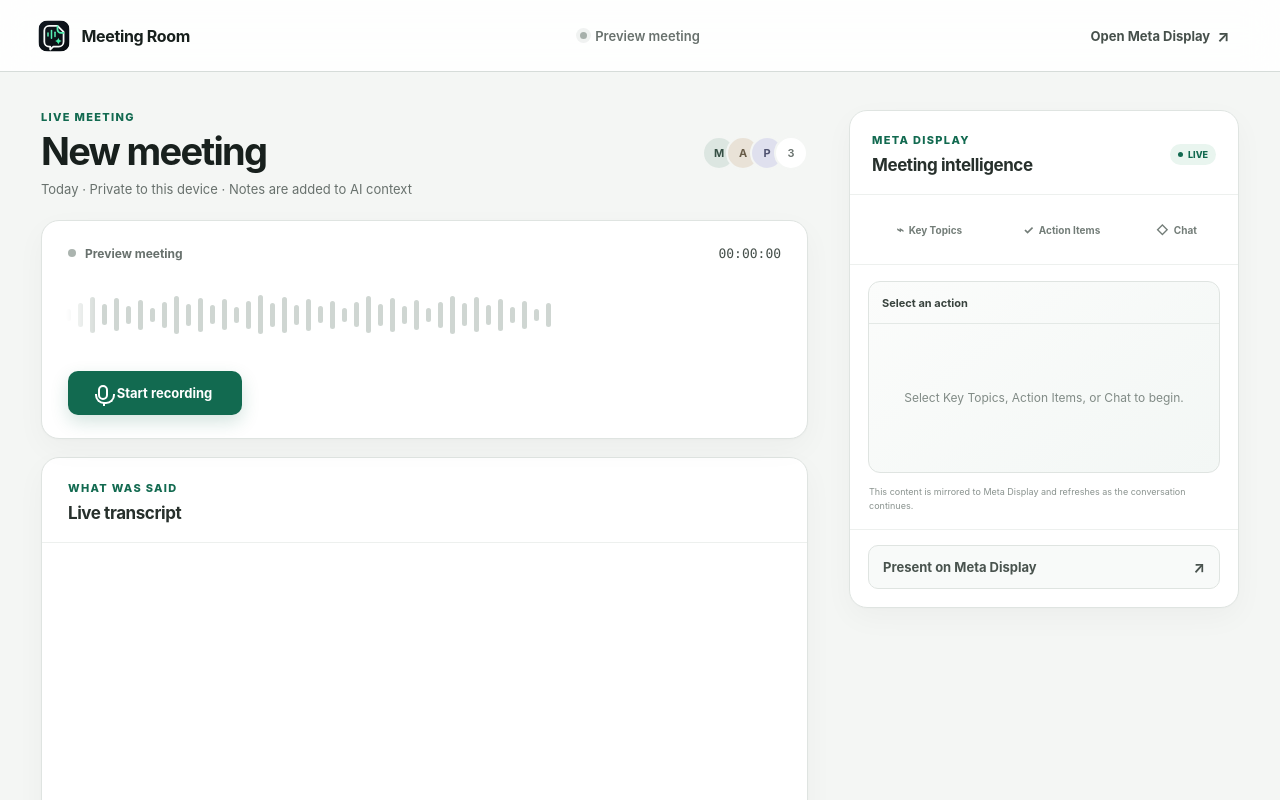
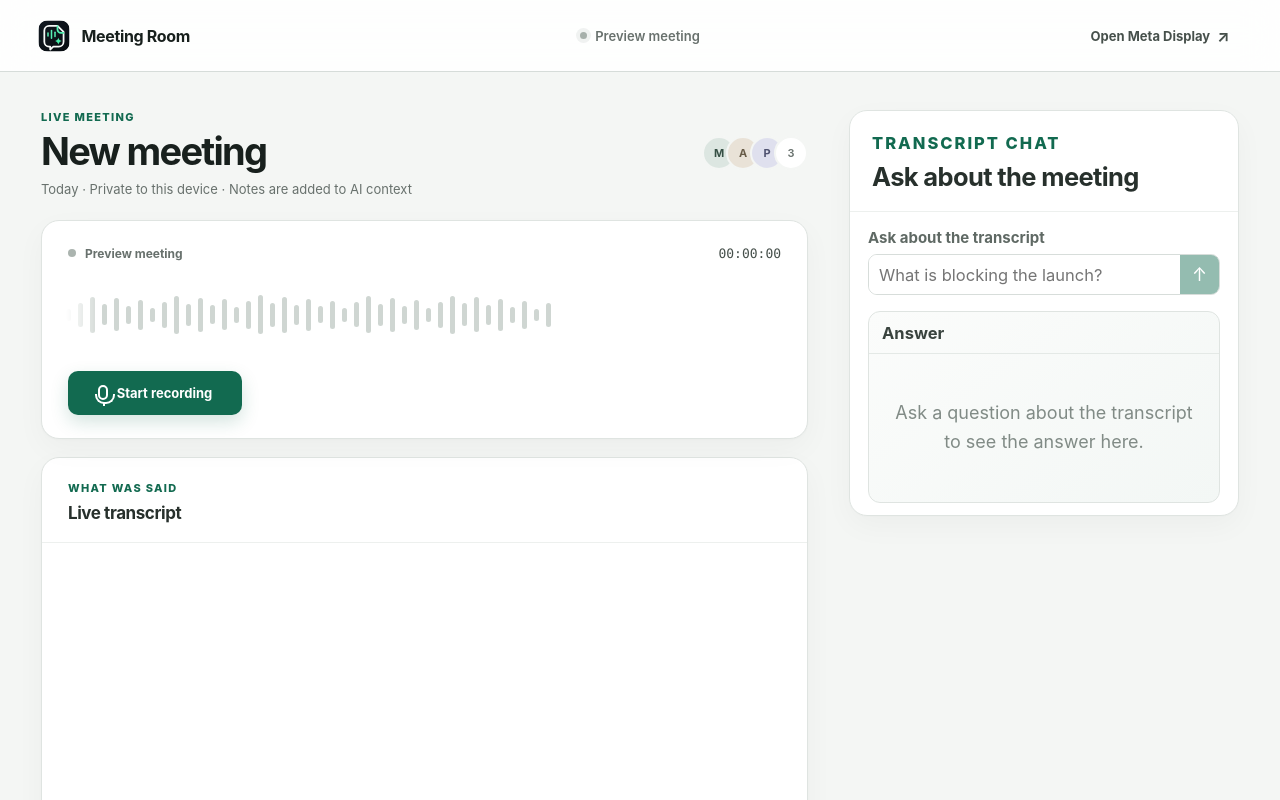
Before and after one commit to jsugihara-codex/meeting-note-taker, a Next.js app: page / in a window 1280 px wide. Shown: the top 800 px of the page. Built offline with nearby package versions, Linux system fonts and the light colour scheme.

Commit message:
Stream transcription and simplify transcript chat

```diff
--- a/app/api/analyze/route.ts
+++ b/app/api/analyze/route.ts
@@ -1,19 +1,11 @@
 type AnalyzeRequest = {
-  mode?: "topics" | "actions" | "chat" | "summary";
+  mode?: "chat";
   transcript?: string;
   question?: string;
 };
 
-const instructions = {
-  topics:
-    "Return the 3 to 5 most important topics in the meeting so far. Use short, specific bullet points. Include decisions or tensions, not generic labels.",
-  actions:
-    "Return only concrete action items from the meeting so far. Use bullets in the format: Owner — action — timing. If an owner or timing is unknown, say Unassigned or Timing not set.",
-  chat:
-    "Answer the user's question using only the meeting transcript and notes. Be concise. If the answer is not in the meeting, say that clearly.",
-  summary:
-    "Write a concise meeting summary with three sections: Outcome, Key decisions, and Next steps. Preserve names, dates, risks, and open questions.",
-};
+const instruction =
+  "Answer the user's question using only the meeting transcript and notes. Be concise. If the answer is not in the meeting, say that clearly.";
 
 export async function POST(request: Request) {
   const apiKey = process.env.OPENAI_API_KEY;
@@ -31,18 +23,18 @@ export async function POST(request: Request) {
     return Response.json({ error: "Invalid request." }, { status: 400 });
   }
 
-  const mode = body.mode ?? "topics";
   const transcript = body.transcript?.trim();
-  if (!transcript || !(mode in instructions)) {
+  const question = body.question?.trim();
+  if (!transcript || !question || (body.mode && body.mode !== "chat")) {
     return Response.json(
-      { error: "A transcript and valid analysis mode are required." },
+      { error: "A transcript and chat question are required." },
       { status: 400 },
     );
   }
 
   const prompt = [
-    `Task: ${instructions[mode]}`,
-    body.question ? `Question: ${body.question}` : "",
+    `Task: ${instruction}`,
+    `Question: ${question}`,
     "Meeting content:",
     transcript.slice(-24000),
   ]
--- a/app/api/realtime/route.ts
+++ b/app/api/realtime/route.ts
@@ -1,24 +1,14 @@
 const realtimeSession = {
-  type: "realtime",
-  model: "gpt-realtime",
-  output_modalities: ["text"],
-  instructions:
-    "You are a silent meeting transcription assistant. Preserve added meeting notes as context. Do not generate a response unless the application explicitly requests one.",
+  type: "transcription",
   audio: {
     input: {
       noise_reduction: { type: "far_field" },
       transcription: {
-        model: "gpt-4o-mini-transcribe",
+        model: "gpt-realtime-whisper",
         language: "en",
+        delay: "minimal",
       },
-      turn_detection: {
-        type: "server_vad",
-        threshold: 0.5,
-        prefix_padding_ms: 300,
-        silence_duration_ms: 250,
-        create_response: false,
-        interrupt_response: false,
-      },
+      turn_detection: null,
     },
   },
 };
--- a/app/display/page.tsx
+++ b/app/display/page.tsx
@@ -15,7 +15,7 @@ type MetaState = {
 const fallback: MetaState = {
   sequence: -1,
   mode: "idle",
-  title: "Meeting intelligence",
+  title: "Transcript chat",
   content: "",
   isThinking: false,
   updatedAt: 0,
@@ -258,7 +258,7 @@ export default function MetaDisplay() {
           </div>
         ) : meta.mode === "idle" ? (
           <div className="display-empty-state">
-            Choose Key Topics, Action Items, or Chat from the recorder.
+            Ask a question in the recorder to show the answer here.
           </div>
         ) : (
           <div className="display-lines">
--- a/app/globals.css
+++ b/app/globals.css
@@ -653,6 +653,9 @@ button {
   overflow: hidden;
 }
 
+.insight-panel .eyebrow { font-size: 16.5px; }
+.insight-panel .panel-heading h2 { font-size: 25.5px; }
+
 .panel-heading {
   padding: 22px 22px 19px;
   display: flex;
@@ -670,7 +673,7 @@ button {
   border-radius: 20px;
   background: var(--green-pale);
   color: var(--green);
-  font-size: 9px;
+  font-size: 13.5px;
   font-weight: 760;
   text-transform: uppercase;
 }
@@ -702,7 +705,7 @@ button {
   border-radius: 8px;
   background: transparent;
   color: #737d78;
-  font-size: 10px;
+  font-size: 15px;
   font-weight: 650;
   white-space: nowrap;
   cursor: pointer;
@@ -725,7 +728,7 @@ button {
   display: block;
   margin-bottom: 7px;
   color: #5f6964;
-  font-size: 10px;
+  font-size: 15px;
   font-weight: 680;
 }
 
@@ -750,7 +753,7 @@ button {
   border: 0;
   outline: none;
   color: var(--ink);
-  font-size: 11px;
+  font-size: 16.5px;
 }
 
 .chat-composer button {
@@ -783,13 +786,13 @@ button {
   gap: 12px;
   border-bottom: 1px solid #e4e9e6;
   color: #39433e;
-  font-size: 11px;
+  font-size: 16.5px;
   font-weight: 720;
 }
 
 .meta-preview-header i {
   color: var(--green);
-  font-size: 9px;
+  font-size: 13.5px;
   font-style: normal;
   font-weight: 600;
 }
@@ -800,7 +803,7 @@ button {
   display: grid;
   place-items: center;
   color: #818b86;
-  font-size: 12px;
+  font-size: 18px;
   line-height: 1.6;
   text-align: center;
 }
@@ -812,7 +815,7 @@ button {
   justify-content: center;
   gap: 10px;
   color: var(--green);
-  font-size: 12px;
+  font-size: 18px;
   font-weight: 680;
 }
 
@@ -847,7 +850,7 @@ button {
 .insight-text h4 {
   margin: 8px 0 6px;
   color: var(--green);
-  font-size: 10px;
+  font-size: 15px;
   font-weight: 760;
   letter-spacing: 0.08em;
   text-transform: uppercase;
@@ -875,7 +878,7 @@ button {
 .insight-line p {
   margin: 0;
   color: #4a554f;
-  font-size: 11px;
+  font-size: 16.5px;
   line-height: 1.55;
 }
 
@@ -883,7 +886,7 @@ button {
   margin: 0;
   padding: 0 19px 17px;
   color: #89928e;
-  font-size: 9px;
+  font-size: 13.5px;
   line-height: 1.5;
 }
 
@@ -899,6 +902,9 @@ button {
   width: 100%;
   padding: 0 14px;
 }
+
+.insight-panel .summary-button,
+.insight-panel .open-display-button { font-size: 19.5px; }
 
 .summary-button { background: var(--green); color: #fff; }
 .open-display-button { border: 1px solid #dfe4e1; background: #f8faf9; color: #49534e; text-decoration: none; }
@@ -1055,7 +1061,7 @@ button {
   max-width: 1050px;
   margin: 0;
   color: #dae4df;
-  font-size: clamp(20px, 2.45vw, 38px);
+  font-size: clamp(10px, 1.225vw, 19px);
   font-weight: 410;
   letter-spacing: -0.025em;
   line-height: 1.28;
@@ -1065,7 +1071,7 @@ button {
 .mode-chat .display-lines p {
   max-width: 1050px;
   color: #f0f5f2;
-  font-size: clamp(26px, 3.5vw, 52px);
+  font-size: clamp(13px, 1.75vw, 26px);
   line-height: 1.22;
 }
 
@@ -1175,8 +1181,8 @@ button {
   .display-status { font-size: 10px; }
   .display-content { padding: 22px 0 32px; }
   .display-lines article { grid-template-columns: 29px minmax(0, 1fr); gap: 10px; }
-  .display-lines p { font-size: 20px; }
-  .mode-chat .display-lines p { font-size: 27px; }
+  .display-lines p { font-size: 10px; }
+  .mode-chat .display-lines p { font-size: 13.5px; }
   .display-footer { align-items: flex-end; gap: 12px; }
   .display-footer time { text-align: right; }
 }
--- a/app/meeting-recorder.tsx
+++ b/app/meeting-recorder.tsx
@@ -9,7 +9,7 @@ import {
 } from "react";
 
 type SessionState = "idle" | "connecting" | "recording" | "paused" | "stopped";
-type InsightMode = "topics" | "actions" | "chat" | "summary";
+type InsightMode = "chat";
 type DisplayMode = InsightMode | "idle";
 
 type TranscriptEntry = {
@@ -32,7 +32,7 @@ type MetaState = {
 };
 
 const META_DISPLAY_WINDOW_NAME = "meeting-room-meta-display";
-const PARAGRAPH_BREAK_MS = 800;
+const AUDIO_COMMIT_INTERVAL_MS = 500;
 const TRANSCRIPTION_PROMPT_LEAKS = [
   "context transcribe a business meeting accurately preserve names acronyms commitments dates and decisions",
   "transcribe a business meeting accurately preserve names acronyms commitments dates and decisions",
@@ -98,51 +98,65 @@ function formatTime(seconds: number, includeHours = false) {
 }
 
 function modeTitle(mode: InsightMode | null) {
-  if (!mode) return "Select an action";
-  return {
-    topics: "Key topics",
-    actions: "Action items",
-    chat: "Meeting answer",
-    summary: "Meeting summary",
-  }[mode];
+  return mode ? "Meeting answer" : "Transcript chat";
 }
 
-function TypewriterText({ text, startDelay = 0 }: { text: string; startDelay?: number }) {
+function TypewriterText({ text }: { text: string }) {
   const [visibleText, setVisibleText] = useState("");
-  const [isReady, setIsReady] = useState(startDelay === 0);
+  const visibleTextRef = useRef("");
+  const targetTextRef = useRef(text);
+  const typingFrameRef = useRef<number | null>(null);
 
   useEffect(() => {
-    if (startDelay === 0) return;
-    const timer = window.setTimeout(() => setIsReady(true), startDelay);
-    return () => window.clearTimeout(timer);
-  }, [startDelay]);
+    targetTextRef.current = text;
+    if (typingFrameRef.current !== null) return;
 
-  useEffect(() => {
-    if (!isReady) return;
-    let nextText: string;
-    let delay = 14;
+    const typeNextCharacter = () => {
+      const target = targetTextRef.current;
+      const current = visibleTextRef.current;
+      let next = current;
+
       if (window.matchMedia("(prefers-reduced-motion: reduce)").matches) {
-      nextText = text;
-      delay = 0;
-    } else if (!text.startsWith(visibleText)) {
-      nextText = text;
-      delay = 0;
+        next = target;
+      } else if (!target.startsWith(current)) {
+        let sharedPrefixLength = 0;
+        const maxPrefixLength = Math.min(current.length, target.length);
+        while (
+          sharedPrefixLength < maxPrefixLength &&
+          current[sharedPrefixLength] === target[sharedPrefixLength]
+        ) {
+          sharedPrefixLength += 1;
+        }
+        next = target.slice(0, sharedPrefixLength);
+      } else if (current.length < target.length) {
+        next = target.slice(0, current.length + 1);
+      }
+
+      if (next !== current) {
+        visibleTextRef.current = next;
+        setVisibleText(next);
+      }
+
+      if (next !== target) {
+        typingFrameRef.current = window.requestAnimationFrame(typeNextCharacter);
       } else {
-      if (visibleText.length >= text.length) return;
-      const remaining = text.length - visibleText.length;
-      const charactersPerTick =
-        remaining > 160 ? 12 : remaining > 80 ? 8 : remaining > 32 ? 4 : remaining > 12 ? 2 : 1;
-      nextText = text.slice(0, visibleText.length + charactersPerTick);
-      delay = remaining > 32 ? 8 : remaining > 12 ? 10 : 14;
+        typingFrameRef.current = null;
       }
-    const timer = window.setTimeout(
-      () => setVisibleText(nextText),
-      delay,
+    };
+
+    typingFrameRef.current = window.requestAnimationFrame(typeNextCharacter);
+  }, [text]);
+
+  useEffect(
+    () => () => {
+      if (typingFrameRef.current !== null) {
+        window.cancelAnimationFrame(typingFrameRef.current);
+      }
+    },
+    [],
   );
-    return () => window.clearTimeout(timer);
-  }, [isReady, text, visibleText]);
 
-  const isTyping = isReady && visibleText.length < text.length;
+  const isTyping = visibleText !== text;
   return (
     <span className="typewriter-text" aria-label={text}>
       <span aria-hidden="true">{visibleText}</span>
@@ -187,7 +201,7 @@ export function MeetingRecorder() {
   const [entries, setEntries] = useState<TranscriptEntry[]>([]);
   const [noteOpen, setNoteOpen] = useState(false);
   const [note, setNote] = useState("");
-  const [mode, setMode] = useState<InsightMode | null>(null);
+  const [mode, setMode] = useState<InsightMode | null>("chat");
   const [insight, setInsight] = useState("");
   const [question, setQuestion] = useState("");
   const [isThinking, setIsThinking] = useState(false);
@@ -201,6 +215,8 @@ export function MeetingRecorder() {
   const peerRef = useRef<RTCPeerConnection | null>(null);
   const dataChannelRef = useRef<RTCDataChannel | null>(null);
   const outboundMicrophoneTrackRef = useRef<MediaStreamTrack | null>(null);
+  const audioCommitTimerRef = useRef<number | null>(null);
+  const lastAudioCommitAtRef = useRef(0);
   const metaSequenceRef = useRef(0);
   const metaPublishChainRef = useRef(Promise.resolve());
   const startedAtRef = useRef(0);
@@ -208,7 +224,6 @@ export function MeetingRecorder() {
   const pausedDurationRef = useRef(0);
   const elapsedRef = useRef(0);
   const sessionStateRef = useRef<SessionState>(sessionState);
-  const observedEntriesRef = useRef(entries);
   const analysisRequestRef = useRef(0);
   const transcriptListRef = useRef<HTMLDivElement | null>(null);
   const transcriptAutoScrollRef = useRef(true);
@@ -219,7 +234,6 @@ export function MeetingRecorder() {
   const completedTranscriptionItemsRef = useRef(new Set<string>());
   const paragraphItemIdsRef = useRef(new Map<string, string[]>());
   const paragraphStartedAtRef = useRef(new Map<string, number>());
-  const lastSpeechEndMsRef = useRef<number | null>(null);
 
   useEffect(() => {
     elapsedRef.current = elapsed;
@@ -354,10 +368,7 @@ export function MeetingRecorder() {
         }
       } catch {
         if (requestId === analysisRequestRef.current) {
-          const message =
-            nextMode === "chat"
-              ? "An answer could not be generated. Please try again."
-              : `${modeTitle(nextMode)} could not be generated. Please try again.`;
+          const message = "An answer could not be generated. Please try again.";
           setInsight(message);
           setIsThinking(false);
           publishMeta(nextMode, message, false);
@@ -369,20 +380,6 @@ export function MeetingRecorder() {
     [entries, publishMeta, transcriptForAnalysis],
   );
 
-  useEffect(() => {
-    const entriesChanged = observedEntriesRef.current !== entries;
-    observedEntriesRef.current = entries;
-    if (
-      !entriesChanged ||
-      mode === null ||
-      (mode !== "topics" && mode !== "actions")
-    ) {
-      return;
-    }
-    const timer = window.setTimeout(() => runAnalysis(mode, "", entries), 1600);
-    return () => window.clearTimeout(timer);
-  }, [entries, mode, runAnalysis]);
-
   const handleRealtimeEvent = useCallback((event: MessageEvent<string>) => {
     try {
       const message = JSON.parse(event.data) as {
@@ -393,7 +390,7 @@ export function MeetingRecorder() {
         audio_end_ms?: number;
         delta?: string;
         transcript?: string;
-        error?: { message?: string };
+        error?: { code?: string; message?: string };
       };
 
       if (
@@ -465,27 +462,6 @@ export function MeetingRecorder() {
         });
       };
 
-      if (message.type === "input_audio_buffer.speech_started") {
-        const audioStartMs = message.audio_start_ms ?? elapsedRef.current * 1000;
-        const gapMs =
-          lastSpeechEndMsRef.current === null
-            ? 0
-            : audioStartMs - lastSpeechEndMsRef.current;
-        const paragraphId =
-          !activeParagraphIdRef.current || gapMs > PARAGRAPH_BREAK_MS
-            ? createParagraph()
-            : activeParagraph();
-        if (message.item_id) registerItem(message.item_id, paragraphId);
-        return;
-      }
-
-      if (message.type === "input_audio_buffer.speech_stopped") {
-        if (message.item_id) registerItem(message.item_id);
-        lastSpeechEndMsRef.current =
-          message.audio_end_ms ?? elapsedRef.current * 1000;
-        return;
-      }
-
       if (message.type === "input_audio_buffer.committed" && message.item_id) {
         registerItem(message.item_id);
         return;
@@ -521,12 +497,50 @@ export function MeetingRecorder() {
       }
 
       if (message.type === "error") {
-        setError(message.error?.message ?? "Live transcription had a recoverable error.");
+        const errorMessage =
+          message.error?.message ?? "Live transcription had a recoverable error.";
+        if (/buffer (?:is )?(?:empty|too small)/i.test(errorMessage)) return;
+        setError(errorMessage);
       }
     } catch {
       // Ignore non-JSON WebRTC control events.
     }
   }, [createTranscriptParagraph]);
+
+  const stopAudioCommits = useCallback(() => {
+    if (audioCommitTimerRef.current !== null) {
+      window.clearInterval(audioCommitTimerRef.current);
+      audioCommitTimerRef.current = null;
+    }
+  }, []);
+
+  const commitAudioBuffer = useCallback((channel = dataChannelRef.current) => {
+    if (
+      channel?.readyState !== "open" ||
+      sessionStateRef.current !== "recording"
+    ) {
+      return;
+    }
+    channel.send(
+      JSON.stringify({
+        type: "input_audio_buffer.commit",
+        event_id: crypto.randomUUID(),
+      }),
+    );
+    lastAudioCommitAtRef.current = Date.now();
+  }, []);
+
+  const startAudioCommits = useCallback(
+    (channel: RTCDataChannel) => {
+      stopAudioCommits();
+      lastAudioCommitAtRef.current = Date.now();
+      audioCommitTimerRef.current = window.setInterval(
+        () => commitAudioBuffer(channel),
+        AUDIO_COMMIT_INTERVAL_MS,
+      );
+    },
+    [commitAudioBuffer, stopAudioCommits],
+  );
 
   const connectRealtime = useCallback(
     async (stream: MediaStream) => {
@@ -565,6 +579,7 @@ export function MeetingRecorder() {
           peer.connectionState === "failed" ||
           peer.connectionState === "disconnected"
         ) {
+          stopAudioCommits();
           setConnection("device");
           setError("Recording continues on this device. Live transcription disconnected.");
         }
@@ -573,7 +588,11 @@ export function MeetingRecorder() {
       const channel = peer.createDataChannel("oai-events");
       dataChannelRef.current = channel;
       channel.onmessage = handleRealtimeEvent;
-      channel.onopen = () => setConnection("live");
+      channel.onopen = () => {
+        setConnection("live");
+        startAudioCommits(channel);
+      };
+      channel.onclose = stopAudioCommits;
 
       try {
         const offer = await peer.createOffer();
@@ -605,6 +624,7 @@ export function MeetingRecorder() {
         const answerSdp = await response.text();
         await peer.setRemoteDescription({ type: "answer", sdp: answerSdp });
       } catch (issue) {
+        stopAudioCommits();
         channel.close();
         peer.close();
         outboundTrack.stop();
@@ -616,7 +636,7 @@ export function MeetingRecorder() {
         throw issue;
       }
     },
-    [handleRealtimeEvent],
+    [handleRealtimeEvent, startAudioCommits, stopAudioCommits],
   );
 
   const startRecording = async () => {
@@ -639,7 +659,6 @@ export function MeetingRecorder() {
       setEntries([]);
       processedTranscriptionEventsRef.current.clear();
       activeParagraphIdRef.current = null;
-      lastSpeechEndMsRef.current = null;
       transcriptionItemParagraphRef.current.clear();
       transcriptionItemTextRef.current.clear();
       completedTranscriptionItemsRef.current.clear();
@@ -648,7 +667,8 @@ export function MeetingRecorder() {
       analysisRequestRef.current += 1;
       setIsThinking(false);
       setInsight("");
-      setMode(null);
+      setQuestion("");
+      setMode("chat");
       setElapsed(0);
       setConnection("device");
       startedAtRef.current = Date.now();
@@ -674,6 +694,10 @@ export function MeetingRecorder() {
   const pauseRecording = () => {
     const recorder = recorderRef.current;
     if (recorder?.state === "recording") recorder.pause();
+    if (Date.now() - lastAudioCommitAtRef.current > 150) {
+      commitAudioBuffer();
+    }
+    stopAudioCommits();
     streamRef.current?.getAudioTracks().forEach((track) => {
       track.enabled = false;
     });
@@ -697,24 +721,33 @@ export function MeetingRecorder() {
     startedAtRef.current =
       Date.now() - elapsedRef.current * 1000 - pausedDurationRef.current;
     setSessionState("recording");
+    const channel = dataChannelRef.current;
+    if (channel?.readyState === "open") startAudioCommits(channel);
   };
 
   const stopRecording = () => {
     if (recorderRef.current && recorderRef.current.state !== "inactive") {
       recorderRef.current.stop();
     }
+    const channel = dataChannelRef.current;
+    if (
+      sessionStateRef.current === "recording" &&
+      Date.now() - lastAudioCommitAtRef.current > 150
+    ) {
+      commitAudioBuffer(channel);
+    }
+    stopAudioCommits();
     if (outboundMicrophoneTrackRef.current) {
       outboundMicrophoneTrackRef.current.enabled = false;
     }
     streamRef.current?.getTracks().forEach((track) => track.stop());
-    const channel = dataChannelRef.current;
     const peer = peerRef.current;
     const outboundTrack = outboundMicrophoneTrackRef.current;
     window.setTimeout(() => {
       channel?.close();
       peer?.close();
       outboundTrack?.stop();
-    }, 500);
+    }, 1500);
     streamRef.current = null;
     recorderRef.current = null;
     dataChannelRef.current = null;
@@ -725,12 +758,13 @@ export function MeetingRecorder() {
 
   useEffect(() => {
     return () => {
+      stopAudioCommits();
       streamRef.current?.getTracks().forEach((track) => track.stop());
       outboundMicrophoneTrackRef.current?.stop();
       dataChannelRef.current?.close();
       peerRef.current?.close();
     };
-  }, []);
+  }, [stopAudioCommits]);
 
   const saveNote = (event: FormEvent) => {
     event.preventDefault();
@@ -746,24 +780,6 @@ export function MeetingRecorder() {
     setEntries((current) => [...current, entry]);
     setNote("");
     setNoteOpen(false);
-
-    if (dataChannelRef.current?.readyState === "open") {
-      dataChannelRef.current.send(
-        JSON.stringify({
-          type: "conversation.item.create",
-          item: {
-            type: "message",
-            role: "user",
-            content: [
-              {
-                type: "input_text",
-                text: `[Meeting note at ${formatTime(entry.time)} — use as context, not spoken transcript] ${text}`,
-              },
-            ],
-          },
-        }),
-      );
-    }
   };
 
   const askQuestion = (event: FormEvent) => {
@@ -962,56 +978,13 @@ export function MeetingRecorder() {
         <aside className="insight-panel" aria-label="Meeting intelligence">
           <div className="panel-heading">
             <div>
-              <p className="eyebrow">Meta Display</p>
-              <h2>Meeting intelligence</h2>
+              <p className="eyebrow">Transcript chat</p>
+              <h2>Ask about the meeting</h2>
             </div>
-            <span className="live-chip"><i /> Live</span>
           </div>
 
-          <div className="mode-tabs" role="tablist" aria-label="Display mode">
-            <button
-              className={mode === "topics" ? "active" : ""}
-              type="button"
-              role="tab"
-              aria-selected={mode === "topics"}
-              onClick={() => {
-                runAnalysis("topics");
-              }}
-            >
-              <span aria-hidden="true">⌁</span> Key Topics
-            </button>
-            <button
-              className={mode === "actions" ? "active" : ""}
-              type="button"
-              role="tab"
-              aria-selected={mode === "actions"}
-              onClick={() => {
-                runAnalysis("actions");
-              }}
-            >
-              <span aria-hidden="true">✓</span> Action Items
-            </button>
-            <button
-              className={mode === "chat" ? "active" : ""}
-              type="button"
-              role="tab"
-              aria-selected={mode === "chat"}
-              onClick={() => {
-                analysisRequestRef.current += 1;
-                setIsThinking(false);
-                setMode("chat");
-                const prompt = "Ask a question about anything discussed in the meeting.";
-                setInsight(prompt);
-                publishMeta("chat", prompt, false);
-              }}
-            >
-              <span aria-hidden="true">◇</span> Chat
-            </button>
-          </div>
-
-          {mode === "chat" && (
           <form className="chat-composer" onSubmit={askQuestion}>
-              <label htmlFor="meeting-question">Ask about this meeting</label>
+            <label htmlFor="meeting-question">Ask about the transcript</label>
             <div>
               <input
                 id="meeting-question"
@@ -1019,50 +992,29 @@ export function MeetingRecorder() {
                 onChange={(event) => setQuestion(event.target.value)}
                 placeholder="What is blocking the launch?"
               />
-                <button type="submit" disabled={!question.trim() || isThinking} aria-label="Ask question">↑</button>
+              <button
+                type="submit"
+                disabled={!question.trim() || isThinking}
+                aria-label="Ask question"
+              >
+                ↑
+              </button>
             </div>
           </form>
-          )}
 
           <div className="meta-preview">
             <div className="meta-preview-header">
-              <span>{modeTitle(mode)}</span>
+              <span>Answer</span>
             </div>
             {isThinking ? (
               <ThinkingIndicator />
-            ) : mode ? (
+            ) : insight ? (
               <InsightText content={insight} />
             ) : (
               <div className="insight-empty">
-                Select Key Topics, Action Items, or Chat to begin.
+                Ask a question about the transcript to see the answer here.
               </div>
             )}
-          </div>
-
-          <p className="panel-note">
-            This content is mirrored to Meta Display and refreshes as the conversation continues.
-          </p>
-
-          <div className="panel-footer-actions">
-            {sessionState === "stopped" && (
-              <button
-                className="summary-button"
-                type="button"
-                onClick={() => {
-                  runAnalysis("summary");
-                }}
-              >
-                Generate meeting summary
-              </button>
-            )}
-            <a
-              className="open-display-button"
-              href="/display"
-              target={META_DISPLAY_WINDOW_NAME}
-              rel="opener"
-            >
-              Present on Meta Display <span aria-hidden="true">↗</span>
-            </a>
           </div>
         </aside>
       </div>
```
Also changed, not shown: 1 other file (tests, documents, lock files or other folders). Lines whose indentation alone changed are shown as unchanged.
